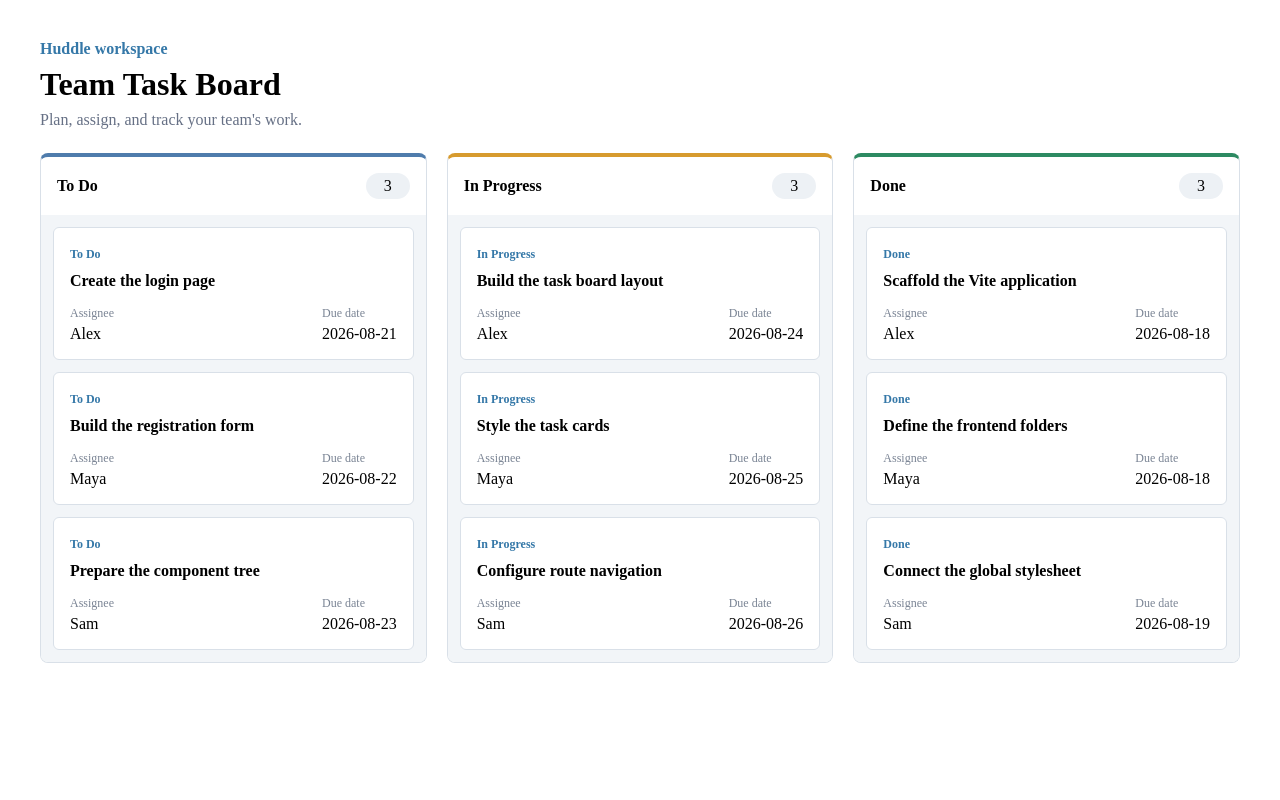
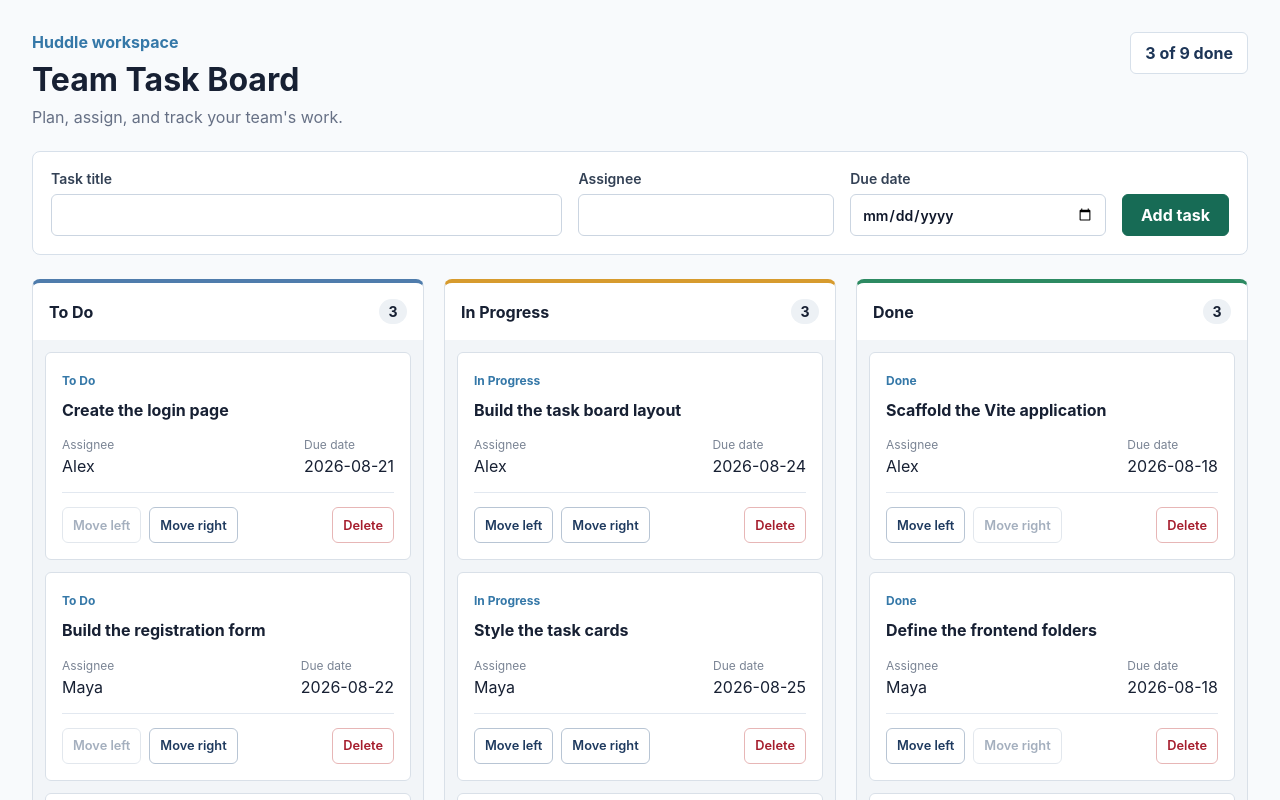
Before and after one commit to Dew3120/huddle, a React (Vite) app: page / in a window 1280 px wide. Shown: the top 800 px of the page. Built offline with nearby package versions, Linux system fonts and the light colour scheme.

Commit message:
Add interactive task board controls
Manage tasks with React state, add tasks through a controlled form, move and delete tasks immutably, and display live task counts.

```diff
--- /dev/null
+++ b/src/components/AddTaskForm.jsx
@@ -0,0 +1,70 @@
+import { useState } from 'react';
+
+const initialForm = {
+  title: '',
+  assignee: '',
+  dueDate: '',
+};
+
+export default function AddTaskForm({ onAdd }) {
+  const [form, setForm] = useState(initialForm);
+
+  function handleChange(event) {
+    const { name, value } = event.target;
+
+    setForm((current) => ({
+      ...current,
+      [name]: value,
+    }));
+  }
+
+  function handleSubmit(event) {
+    event.preventDefault();
+
+    onAdd({
+      title: form.title.trim(),
+      assignee: form.assignee.trim(),
+      dueDate: form.dueDate,
+    });
+
+    setForm(initialForm);
+  }
+
+  return (
+    <form className="task-form" onSubmit={handleSubmit}>
+      <label>
+        Task title
+        <input
+          name="title"
+          value={form.title}
+          onChange={handleChange}
+          minLength="3"
+          required
+        />
+      </label>
+
+      <label>
+        Assignee
+        <input
+          name="assignee"
+          value={form.assignee}
+          onChange={handleChange}
+          required
+        />
+      </label>
+
+      <label>
+        Due date
+        <input
+          type="date"
+          name="dueDate"
+          value={form.dueDate}
+          onChange={handleChange}
+          required
+        />
+      </label>
+
+      <button type="submit">Add task</button>
+    </form>
+  );
+}
--- a/src/components/Board.jsx
+++ b/src/components/Board.jsx
@@ -1,4 +1,6 @@
+import { useState } from 'react';
 import { mockTasks } from '../data/mockTasks.js';
+import AddTaskForm from './AddTaskForm.jsx';
 import Column from './Column.jsx';
 import TaskCard from './TaskCard.jsx';
 
@@ -8,33 +10,84 @@ const columns = [
   { status: 'done', title: 'Done' },
 ];
 
+const statusOrder = columns.map((column) => column.status);
+
 export default function Board() {
+  const [tasks, setTasks] = useState(mockTasks);
+
+  const completedCount = tasks.filter(
+    (task) => task.status === 'done',
+  ).length;
+
+  function addTask(taskDetails) {
+    const newTask = {
+      id: crypto.randomUUID(),
+      ...taskDetails,
+      status: 'todo',
+    };
+
+    setTasks((currentTasks) => [...currentTasks, newTask]);
+  }
+
+  function deleteTask(taskId) {
+    const confirmed = window.confirm('Delete this task permanently?');
+
+    if (confirmed) {
+      setTasks((currentTasks) =>
+        currentTasks.filter((task) => task.id !== taskId),
+      );
+    }
+  }
+
+  function moveTask(taskId, direction) {
+    setTasks((currentTasks) =>
+      currentTasks.map((task) => {
+        if (task.id !== taskId) return task;
+
+        const currentIndex = statusOrder.indexOf(task.status);
+        const change = direction === 'right' ? 1 : -1;
+        const nextStatus = statusOrder[currentIndex + change];
+
+        return nextStatus ? { ...task, status: nextStatus } : task;
+      }),
+    );
+  }
+
   return (
     <main className="app-shell">
       <header className="page-header">
+        <div>
           <p>Huddle workspace</p>
           <h1>Team Task Board</h1>
           <span>Plan, assign, and track your team&apos;s work.</span>
+        </div>
+
+        <strong className="board-progress" aria-live="polite">
+          {completedCount} of {tasks.length} done
+        </strong>
       </header>
 
+      <AddTaskForm onAdd={addTask} />
+
       <section className="board" aria-label="Team task board">
-        {columns.map((column) => {
-          const columnTasks = mockTasks.filter(
-            (task) => task.status === column.status,
-          );
-
-          return (
+        {columns.map((column) => (
           <Column
             key={column.status}
             title={column.title}
             status={column.status}
           >
-              {columnTasks.map((task) => (
-                <TaskCard key={task.id} {...task} />
+            {tasks
+              .filter((task) => task.status === column.status)
+              .map((task) => (
+                <TaskCard
+                  key={task.id}
+                  {...task}
+                  onDelete={deleteTask}
+                  onMove={moveTask}
+                />
               ))}
           </Column>
-          );
-        })}
+        ))}
       </section>
     </main>
   );
--- a/src/components/TaskCard.jsx
+++ b/src/components/TaskCard.jsx
@@ -5,11 +5,17 @@ const statusLabels = {
 };
 
 export default function TaskCard({
+  id,
   title,
   assignee = 'Unassigned',
   status = 'todo',
   dueDate,
+  onDelete,
+  onMove,
 }) {
+  const cannotMoveLeft = status === 'todo';
+  const cannotMoveRight = status === 'done';
+
   return (
     <article className={`task-card task-card--${status}`}>
       <span className="task-card__status">
@@ -31,6 +37,32 @@ export default function TaskCard({
           </dd>
         </div>
       </dl>
+
+      <div className="task-card__actions" aria-label={`Actions for ${title}`}>
+        <button
+          type="button"
+          onClick={() => onMove(id, 'left')}
+          disabled={cannotMoveLeft}
+        >
+          Move left
+        </button>
+
+        <button
+          type="button"
+          onClick={() => onMove(id, 'right')}
+          disabled={cannotMoveRight}
+        >
+          Move right
+        </button>
+
+        <button
+          type="button"
+          className="task-card__delete"
+          onClick={() => onDelete(id)}
+        >
+          Delete
+        </button>
+      </div>
     </article>
   );
 }
--- a/src/index.css
+++ b/src/index.css
@@ -1,30 +1,300 @@
-.app-shell { min-height: 100vh; padding: 32px; }
-.page-header { max-width: 1400px; margin: 0 auto 24px; }
-.page-header p { margin: 0 0 8px; color: #3578a8; font-weight: 700; }
-.page-header h1 { margin: 0 0 8px; font-size: 2rem; }
-.page-header span { color: #667085; }
+* {
+  box-sizing: border-box;
+}
 
-.board { display: flex; gap: 20px; max-width: 1400px; margin: 0 auto; align-items: flex-start; }
-.board-column { flex: 1 1 0; min-width: 0; overflow: hidden; background: #fff; border: 1px solid #d9e0e8; border-radius: 8px; }
-.board-column--todo { border-top: 4px solid #4f7cac; }
-.board-column--in-progress { border-top: 4px solid #d79b2e; }
-.board-column--done { border-top: 4px solid #2d8a62; }
+html {
+  color-scheme: light;
+  font-family:
+    Inter, system-ui, -apple-system, BlinkMacSystemFont, "Segoe UI", sans-serif;
+}
 
-.board-column__header { display: flex; align-items: center; justify-content: space-between; padding: 16px; }
-.board-column__header h2 { margin: 0; font-size: 1rem; }
-.board-column__count { min-width: 28px; padding: 4px 8px; text-align: center; background: #edf1f5; border-radius: 999px; }
-.board-column__tasks { display: grid; gap: 12px; padding: 12px; background: #f2f5f8; }
+body {
+  min-width: 320px;
+  margin: 0;
+  background: #f8fafc;
+  color: #172033;
+}
 
-.task-card { padding: 16px; background: #fff; border: 1px solid #d9e0e8; border-radius: 6px; }
-.task-card__status { color: #3578a8; font-size: 0.75rem; font-weight: 700; }
-.task-card__title { margin: 10px 0 16px; font-size: 1rem; }
-.task-card__details { display: flex; justify-content: space-between; gap: 16px; margin: 0; }
-.task-card__details div { min-width: 0; }
-.task-card__details dt { color: #7a8494; font-size: 0.75rem; }
-.task-card__details dd { margin: 4px 0 0; overflow-wrap: anywhere; }
+button,
+input {
+  font: inherit;
+}
+
+button:focus-visible,
+input:focus-visible {
+  outline: 3px solid rgb(53 120 168 / 25%);
+  outline-offset: 2px;
+}
+
+.app-shell {
+  min-height: 100vh;
+  padding: 32px;
+}
+
+.page-header {
+  display: flex;
+  align-items: flex-start;
+  justify-content: space-between;
+  gap: 24px;
+  max-width: 1400px;
+  margin: 0 auto 24px;
+}
+
+.page-header p {
+  margin: 0 0 8px;
+  color: #3578a8;
+  font-weight: 700;
+}
+
+.page-header h1 {
+  margin: 0 0 8px;
+  font-size: 2rem;
+  letter-spacing: 0;
+}
+
+.page-header span {
+  color: #667085;
+}
+
+.board-progress {
+  padding: 10px 14px;
+  border: 1px solid #d7e0ea;
+  border-radius: 6px;
+  background: #ffffff;
+  color: #1d3557;
+  white-space: nowrap;
+}
+
+.task-form {
+  display: grid;
+  grid-template-columns: 2fr 1fr 1fr auto;
+  align-items: end;
+  gap: 16px;
+  max-width: 1400px;
+  margin: 0 auto 24px;
+  padding: 18px;
+  border: 1px solid #d7e0ea;
+  border-radius: 8px;
+  background: #ffffff;
+}
+
+.task-form label {
+  display: grid;
+  gap: 7px;
+  min-width: 0;
+  color: #334155;
+  font-size: 0.875rem;
+  font-weight: 600;
+}
+
+.task-form input {
+  width: 100%;
+  min-height: 42px;
+  padding: 9px 11px;
+  border: 1px solid #cbd5e1;
+  border-radius: 6px;
+  background: #ffffff;
+  color: #0f172a;
+}
+
+.task-form input:hover {
+  border-color: #94a3b8;
+}
+
+.task-form input:focus {
+  border-color: #3578a8;
+}
+
+.task-form button {
+  min-height: 42px;
+  padding: 9px 18px;
+  border: 1px solid #176b55;
+  border-radius: 6px;
+  background: #176b55;
+  color: #ffffff;
+  font-weight: 700;
+  cursor: pointer;
+}
+
+.task-form button:hover {
+  background: #125744;
+}
+
+.board {
+  display: flex;
+  align-items: flex-start;
+  gap: 20px;
+  max-width: 1400px;
+  margin: 0 auto;
+}
+
+.board-column {
+  flex: 1 1 0;
+  min-width: 0;
+  overflow: hidden;
+  border: 1px solid #d9e0e8;
+  border-radius: 8px;
+  background: #ffffff;
+}
+
+.board-column--todo {
+  border-top: 4px solid #4f7cac;
+}
+
+.board-column--in-progress {
+  border-top: 4px solid #d79b2e;
+}
+
+.board-column--done {
+  border-top: 4px solid #2d8a62;
+}
+
+.board-column__header {
+  display: flex;
+  align-items: center;
+  justify-content: space-between;
+  padding: 16px;
+}
+
+.board-column__header h2 {
+  margin: 0;
+  font-size: 1rem;
+}
+
+.board-column__count {
+  min-width: 28px;
+  padding: 4px 8px;
+  border-radius: 999px;
+  background: #edf1f5;
+  text-align: center;
+  font-size: 0.875rem;
+  font-weight: 700;
+}
+
+.board-column__tasks {
+  display: grid;
+  gap: 12px;
+  min-height: 120px;
+  padding: 12px;
+  background: #f2f5f8;
+}
+
+.task-card {
+  padding: 16px;
+  border: 1px solid #d9e0e8;
+  border-radius: 6px;
+  background: #ffffff;
+}
+
+.task-card__status {
+  color: #3578a8;
+  font-size: 0.75rem;
+  font-weight: 700;
+}
+
+.task-card__title {
+  margin: 10px 0 16px;
+  font-size: 1rem;
+  line-height: 1.4;
+}
+
+.task-card__details {
+  display: flex;
+  justify-content: space-between;
+  gap: 16px;
+  margin: 0;
+}
+
+.task-card__details div {
+  min-width: 0;
+}
+
+.task-card__details dt {
+  color: #7a8494;
+  font-size: 0.75rem;
+}
+
+.task-card__details dd {
+  margin: 4px 0 0;
+  overflow-wrap: anywhere;
+}
+
+.task-card__actions {
+  display: flex;
+  flex-wrap: wrap;
+  gap: 8px;
+  margin-top: 16px;
+  padding-top: 14px;
+  border-top: 1px solid #e2e8f0;
+}
+
+.task-card__actions button {
+  min-height: 36px;
+  padding: 7px 10px;
+  border: 1px solid #b8c5d4;
+  border-radius: 6px;
+  background: #ffffff;
+  color: #1e3a5f;
+  font-size: 0.8rem;
+  font-weight: 600;
+  cursor: pointer;
+}
+
+.task-card__actions button:hover:not(:disabled) {
+  border-color: #3578a8;
+  background: #edf5fb;
+}
+
+.task-card__actions button:disabled {
+  cursor: not-allowed;
+  opacity: 0.4;
+}
+
+.task-card__actions .task-card__delete {
+  margin-left: auto;
+  border-color: #e7b6b6;
+  color: #a51d2d;
+}
+
+.task-card__actions .task-card__delete:hover {
+  border-color: #d99090;
+  background: #fff1f1;
+}
+
+@media (max-width: 900px) {
+  .task-form {
+    grid-template-columns: 1fr 1fr;
+  }
+}
 
 @media (max-width: 800px) {
-  .app-shell { padding: 20px 14px; }
-  .board { flex-direction: column; }
-  .board-column { width: 100%; }
+  .app-shell {
+    padding: 20px 14px;
+  }
+
+  .board {
+    flex-direction: column;
+  }
+
+  .board-column {
+    width: 100%;
+  }
 }
+
+@media (max-width: 600px) {
+  .page-header {
+    flex-direction: column;
+  }
+
+  .task-form {
+    grid-template-columns: 1fr;
+  }
+
+  .task-form button {
+    width: 100%;
+  }
+
+  .task-card__details {
+    flex-direction: column;
+  }
+}
```
Lines whose indentation alone changed are shown as unchanged.
